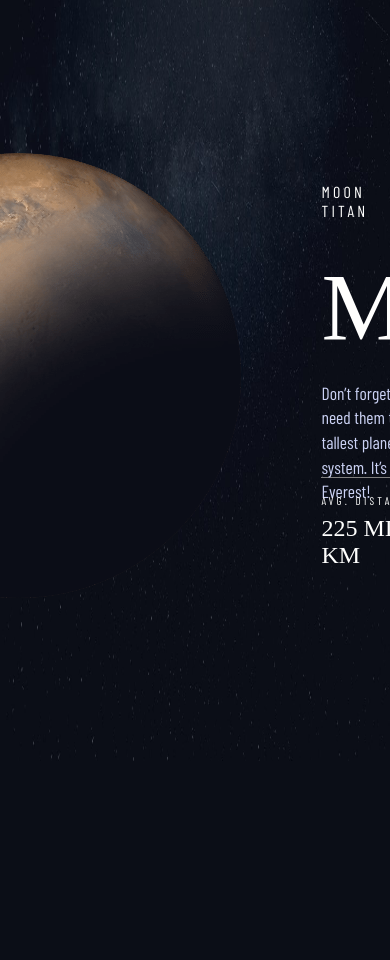
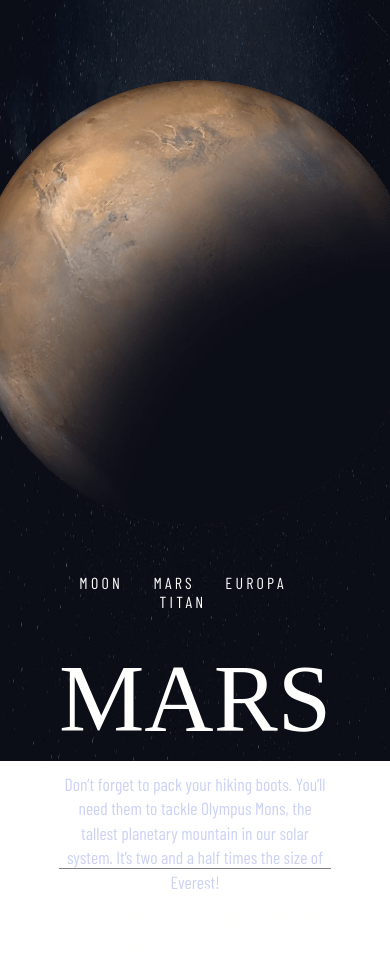
Before and after one commit to jakegodsall/space-tourism-website-frontend-practice, a Django app: page /destination/mars in a window 390 px wide; the page is wider, and only the part inside the window is pictured. Shown: the part 83-1043 px from the top of that part. Before the commit the page ends 844 px from the top of that part, so only its background shows below. Run offline with Django 4.2, Linux system fonts and the light colour scheme; data comes from the database, SQL or seed files in the repository; some web fonts are replaced.

Commit message:
added tablet layout to destination page

```diff
--- a/destination/static/destination/partials/destination.css
+++ b/destination/static/destination/partials/destination.css
@@ -1,3 +1,8 @@
+.choose {
+	color: white;
+	text-transform: uppercase;
+}
+
 .grid {
 	margin-inline: 0 auto;
 	margin-left: auto;
@@ -66,14 +71,32 @@ nav {
 	color: red;
 }
 
+/* Very wide screens  */
+@media screen and (min-width: 1900px) {
+	.grid {
+		grid-template-columns: 750px 750px;
+	}
+}
+
+/* Normal sized screens */
 @media screen and (min-width: 1250px) {
 	.planet {
 		width: min(38vw, 700px);
 	}
 }
 
-@media screen and (min-width: 1900px) {
+/* Tablet layout */
+@media screen and (max-width: 1000px) {
 	.grid {
-        grid-template-columns: 750px 750px;
+		padding-inline: 5rem;
+		display: flex;
+		flex-direction: column;
+		align-items: center;
+		text-align: center;
+		gap: 3rem;
 	}
 }
+
+/* Mobile layout */
+@media screen and (max-width: 600px) {
+}
```
Lines whose indentation alone changed are shown as unchanged.
